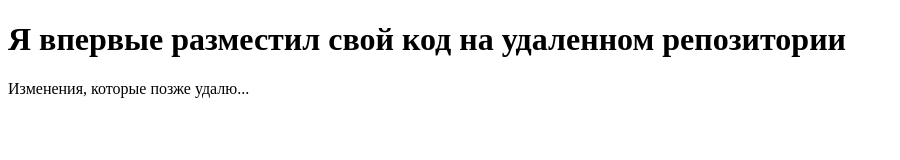
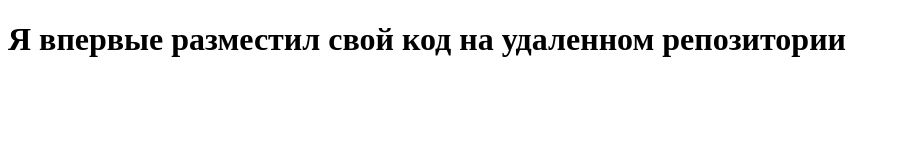
Before and after one commit to UserSchool110/test_repo, a plain HTML site: page index.html in a window 1280 px wide. Shown: the whole page, without its empty margins (0-900 px from the left). Drawn offline with Linux system fonts and the light colour scheme.

Commit message:
Revert "Ошибочный коммит"
This reverts commit 1292e16c773307d4162bb56017301d4558ed69b5.

```diff
--- a/index.html
+++ b/index.html
@@ -7,6 +7,5 @@
 </head>
 <body>
     <h1>Я впервые разместил свой код на удаленном репозитории</h1>
-    <p>Изменения, которые позже удалю...</p>
 </body>
 </html>
```
